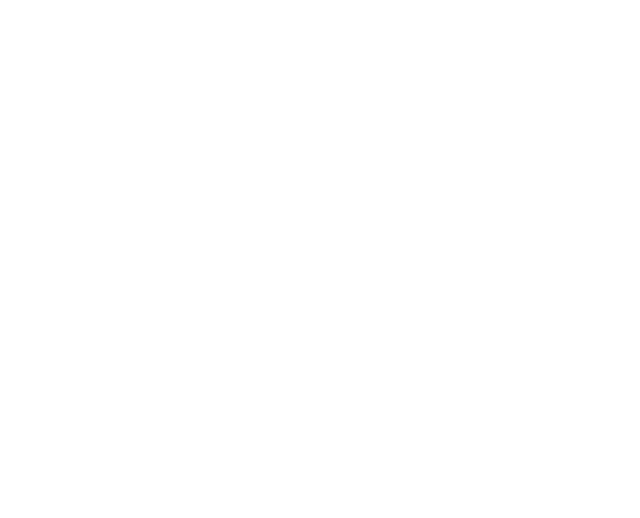
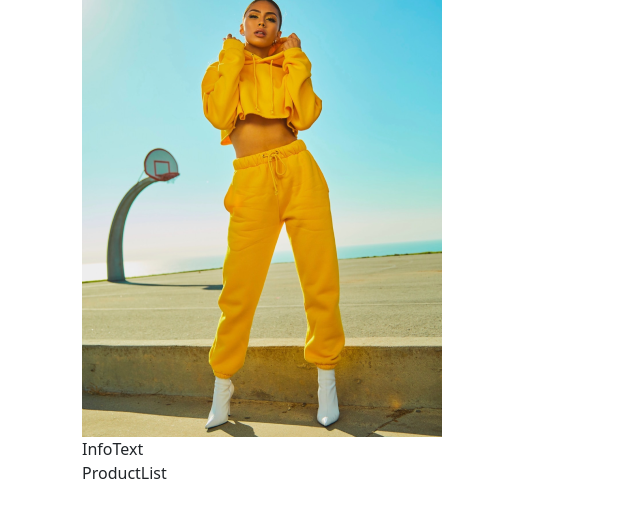
Before and after one commit to halilibrahimcelik/e-commerce-homepage, a React (Create React App) app: page / in a window 1280 px wide. Shown: the top 518 px of the page, without its empty margins (0-640 px from the left). Built offline with nearby package versions, Linux system fonts and the light colour scheme.

Commit message:
Constructred  basic structure of  the app.

```diff
--- a/package.json
+++ b/package.json
@@ -6,6 +6,7 @@
     "@testing-library/jest-dom": "^5.16.4",
     "@testing-library/react": "^13.3.0",
     "@testing-library/user-event": "^13.5.0",
+    "bootstrap": "^5.2.0",
     "react": "^18.2.0",
     "react-dom": "^18.2.0",
     "react-scripts": "5.0.1",
--- a/src/App.js
+++ b/src/App.js
@@ -1,5 +1,11 @@
+import Wrapper from "./components/wrapper/Wrapper";
+
 function App() {
-  return <div className="App"></div>;
+  return (
+    <div className="App">
+      <Wrapper />
+    </div>
+  );
 }
 
 export default App;
--- /dev/null
+++ b/src/components/UI/Container.jsx
@@ -0,0 +1,7 @@
+import React from "react";
+
+const Container = (props) => {
+  return <div className="container">{props.children}</div>;
+};
+
+export default Container;
--- /dev/null
+++ b/src/components/banner/Banner.jsx
@@ -0,0 +1,11 @@
+import React from "react";
+import coverImage from "../../assets/cover-image.png";
+const Banner = () => {
+  return (
+    <>
+      <img src={coverImage} alt="a woman with yellow sport outfit" />
+    </>
+  );
+};
+
+export default Banner;
--- /dev/null
+++ b/src/components/features/Features.jsx
@@ -0,0 +1,14 @@
+import React from "react";
+import InfoText from "./InfoText";
+import ProductList from "./ProductList";
+
+const Features = () => {
+  return (
+    <section>
+      <InfoText />
+      <ProductList />
+    </section>
+  );
+};
+
+export default Features;
--- /dev/null
+++ b/src/components/features/InfoText.jsx
@@ -0,0 +1,7 @@
+import React from "react";
+
+const InfoText = () => {
+  return <div>InfoText</div>;
+};
+
+export default InfoText;
--- /dev/null
+++ b/src/components/features/ProductList.jsx
@@ -0,0 +1,7 @@
+import React from "react";
+
+const ProductList = () => {
+  return <div>ProductList</div>;
+};
+
+export default ProductList;
--- /dev/null
+++ b/src/components/wrapper/Wrapper.jsx
@@ -0,0 +1,15 @@
+import React from "react";
+import Banner from "../banner/Banner";
+import Features from "../features/Features";
+import Container from "../UI/Container";
+
+const Wrapper = () => {
+  return (
+    <Container>
+      <Banner />
+      <Features />
+    </Container>
+  );
+};
+
+export default Wrapper;
--- a/src/index.js
+++ b/src/index.js
@@ -2,6 +2,7 @@ import React from "react";
 import ReactDOM from "react-dom/client";
 import "./index.css";
 import App from "./App";
+import "bootstrap/dist/css/bootstrap.css";
 
 const root = ReactDOM.createRoot(document.getElementById("root"));
 root.render(
```
Also changed, not shown: 1 other file (tests, documents, lock files or other folders).
